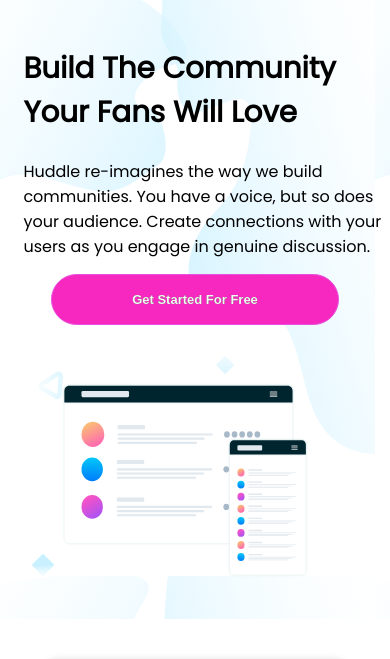
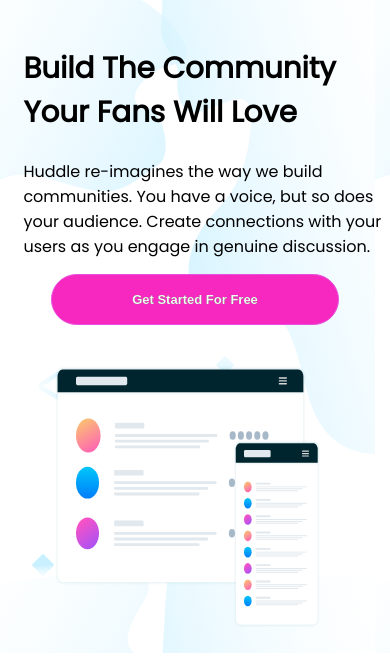
Before and after one commit to dx-dy-dz/Huddle-Landing-Page, a plain HTML site: page index.html in a window 390 px wide. Shown: the part 81-740 px from the top of the page. Drawn offline with Linux system fonts and the light colour scheme.

Commit message:
Update style.css

```diff
--- a/style.css
+++ b/style.css
@@ -233,9 +233,9 @@
   }
 
   .section1 img {
-    margin: 5vh 16vw;
-    height: 23vh;
-    width: 63vw;
+    margin: 3vh 14vw;
+    height: 31vh;
+    width: 68vw;
   }
 
   .box {
```
